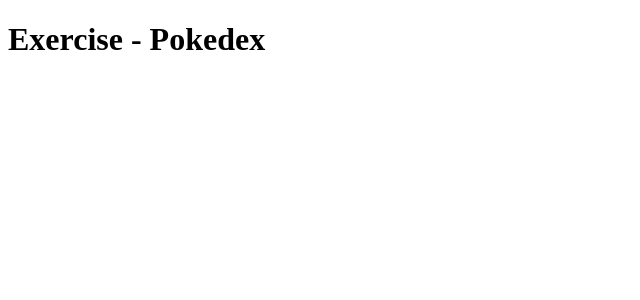
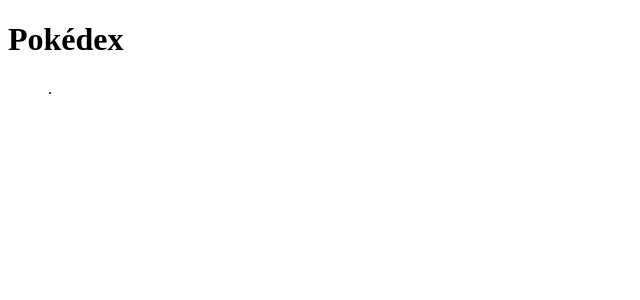
Before and after one commit to caueperuque/exercise-pokedex, a React (Create React App) app: page / in a window 1280 px wide. Shown: the top 300 px of the page, without its empty margins (0-640 px from the left). Built offline with nearby package versions, Linux system fonts and the light colour scheme.

Commit message:
requisito 2 finalizado

```diff
--- a/src/App.js
+++ b/src/App.js
@@ -1,10 +1,11 @@
 import React from 'react';
 import './App.css';
+import Pokedex from './components/Pokedex';
 
 class App extends React.Component {
   render() {
     return (
-      <h1>Exercise - Pokedex</h1>
+      <Pokedex />
     );
   }
 }
--- /dev/null
+++ b/src/components/Pokedex.jsx
@@ -0,0 +1,13 @@
+import React, { Component } from 'react';
+
+export default class Pokedex extends Component {
+  render() {
+    // const { pokemonList } = this.props;
+    return (
+      <>
+        <h1> Pokédex </h1>
+        <ul>.</ul>
+      </>
+    );
+  }
+}
```
